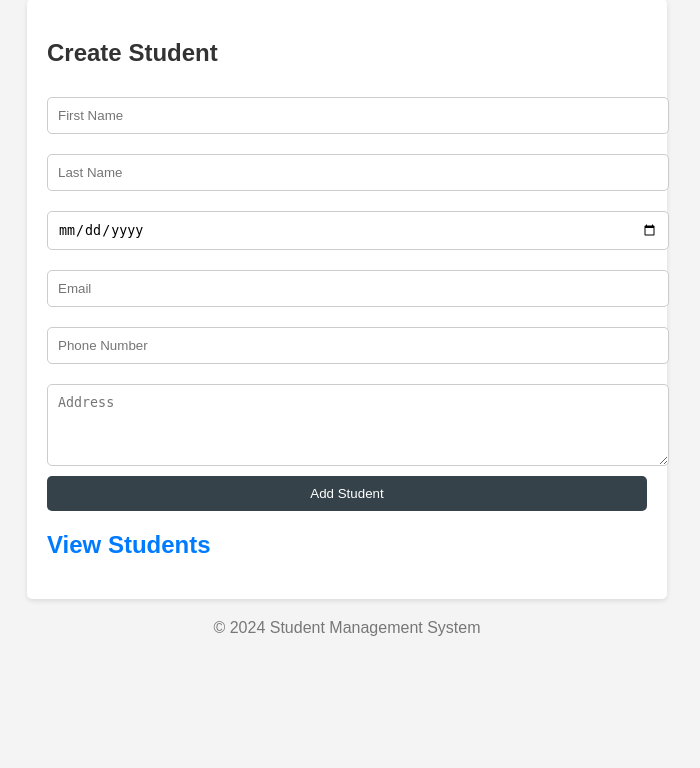
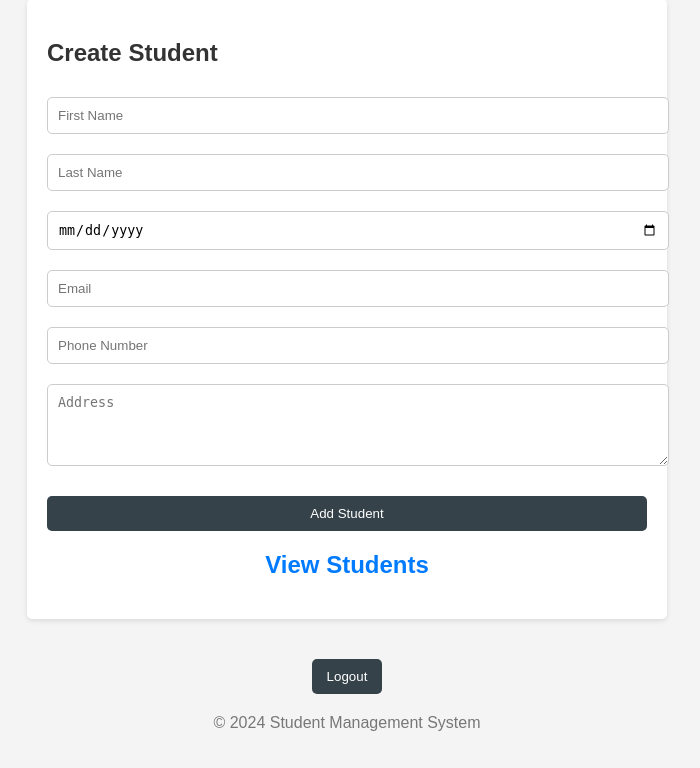
Before and after one commit to Srujan-rai/student_management_system, a Flask app: page /home in a window 1280 px wide. Shown: the part 98-866 px from the top of the page, without its empty margins (293-993 px from the left). Before the commit the page ends 734 px from the top, so only its background shows below. Run offline with Flask 3, Linux system fonts and the light colour scheme; the visitor is signed in with stand-in values (Sample User, id 1).

Commit message:
styling is required and all set

```diff
--- a/app.py
+++ b/app.py
@@ -24,6 +24,10 @@ def create_connection():
 
 connection = create_connection()
 cursor = connection.cursor()
+
+@app.route('/')
+def index():
+    return render_template('login.html')
 
 @app.route('/login', methods=["GET", "POST"])
 def login():
@@ -54,18 +58,25 @@ def create_user():
         new_username = request.form["new_username"]
         new_password = request.form["new_password"]
 
-        hashed_password = hashlib.sha256(new_password.encode()).hexdigest()
+        if new_password!="":
 
-        if new_username and new_username != new_password:
-            try:
-                cursor.execute(
-                    "INSERT INTO login_info (username, password) VALUES (%s, %s)",
-                    (new_username, hashed_password)
-                )
-                connection.commit()
-                return render_template('login.html', message="User created successfully")
-            except mysql.connector.IntegrityError:
-                return render_template('create_user.html', message='Username already exists')
+            hashed_password = hashlib.sha256(new_password.encode()).hexdigest()
+
+
+            if new_username and new_username != new_password:
+                try:
+                    cursor.execute(
+                        "INSERT INTO login_info (username, password) VALUES (%s, %s)",
+                        (new_username, hashed_password)
+                    )
+                    connection.commit()
+                    return render_template('login.html', message="User created successfully")
+                except mysql.connector.IntegrityError:
+                    return render_template('create_user.html', message='Username already exists')
+            else:
+                return render_template('create_user.html',messsage="same username and password")
+        else:
+            return render_template('create_user.html',message="invalid password")
 
     return render_template('create_user.html')
 
@@ -134,5 +145,11 @@ def delete_student(student_id):
     connection.commit()
     return jsonify({"message": "Student deleted successfully"})
 
+
+@app.route('/logout',methods=["POST"])
+def logout():
+    session.clear()
+    return redirect(url_for('login'))
+
 if __name__ == "__main__":
     app.run(host='0.0.0.0', debug=True)
--- a/templates/create_user.html
+++ b/templates/create_user.html
@@ -1,7 +1,7 @@
 <!DOCTYPE html>
 <html>
 <head>
-  <title>DataNest</title>
+  <title>Student Management system</title>
   <link rel="icon" type="image/x-icon" href='{{url_for('static',filename='images/icon.jpeg')}}'>
   <style>
     body {
@@ -87,7 +87,9 @@
     <input type="password" name="new_password" placeholder="Enter Password">
     <button class="button3" type="submit">Create User</button>
 </form>
-
+<form action="{{url_for('login')}} ">
+<button class="" type="submit">LogIn</button>
+</form>
 
 
 <script>
--- a/templates/home.html
+++ b/templates/home.html
@@ -53,16 +53,19 @@
             border-radius: 5px;
         }
 
-        input[type="submit"] {
+        input[type="submit"],
+        button[type="submit"] {
             background: #35424a;
             color: #ffffff;
             border: none;
             padding: 10px 15px;
             cursor: pointer;
             border-radius: 5px;
+            margin-top: 20px;
         }
 
-        input[type="submit"]:hover {
+        input[type="submit"]:hover,
+        button[type="submit"]:hover {
             background: #007BFF;
         }
 
@@ -80,6 +83,16 @@
             margin-top: 20px;
             color: #777;
         }
+
+        .logout-container {
+            display: flex;
+            justify-content: center;
+            margin-top: 20px;
+        }
+        .view_student_cla{
+            text-align:center;
+        }
+
     </style>
 </head>
 <body>
@@ -99,7 +112,13 @@
             <input type="submit" value="Add Student">
         </form>
 
-        <h2><a href="{{ url_for('view_students') }}">View Students</a></h2>
+        <h2 class="view_student_cla"><a href="{{ url_for('view_students') }}">View Students</a></h2>
+    </div>
+
+    <div class="logout-container">
+        <form method="POST" action="{{ url_for('logout') }}">
+            <button type="submit">Logout</button>
+        </form>
     </div>
 
     <footer>
```
Also changed, not shown: templates/login.html (+9 -5 lines).
